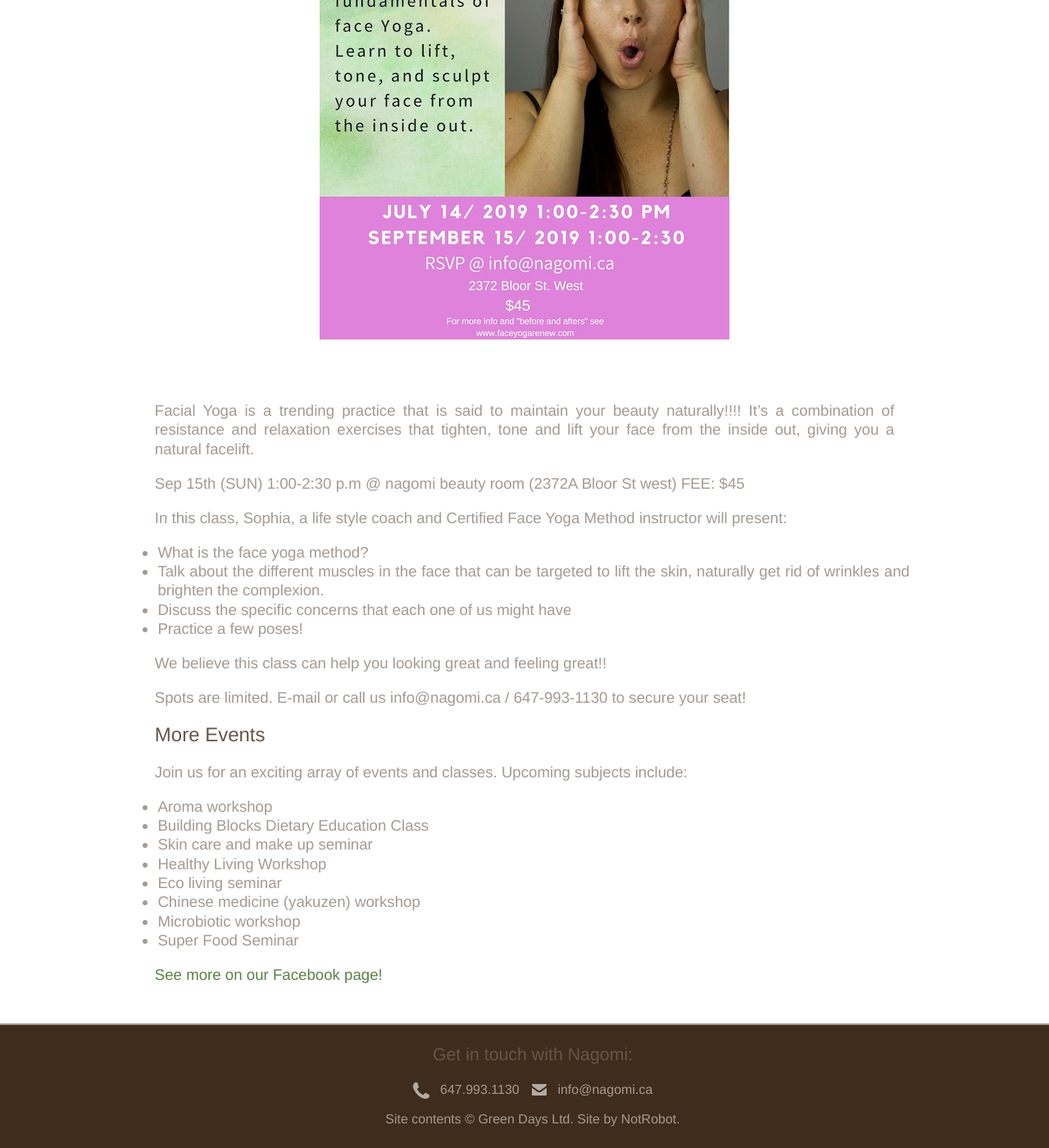
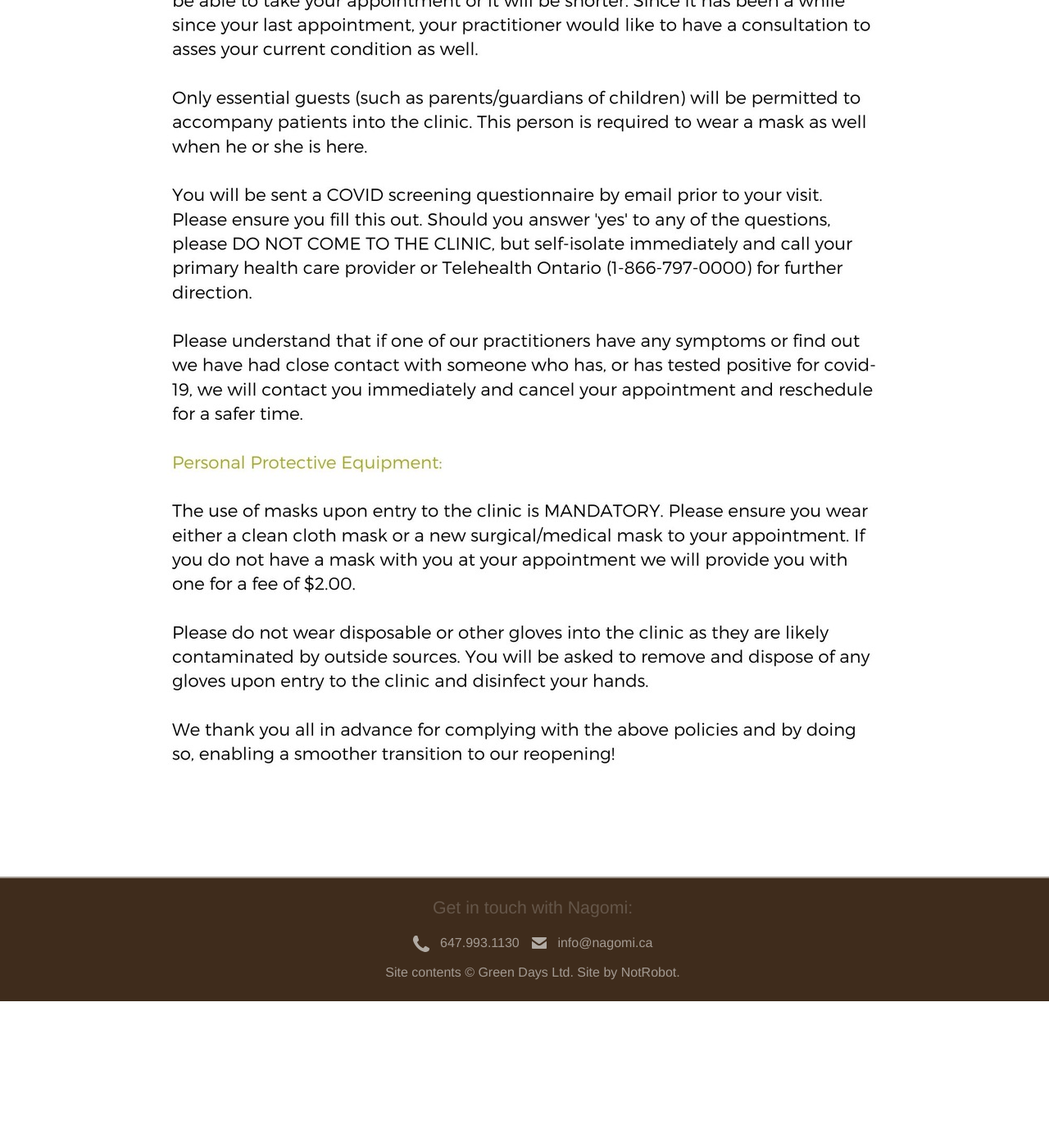
Before and after one commit to jamesaoverton/nagomi, a Jekyll site: the page built from events.md, in a window 1280 px wide and 1400 px high, scrolled down 831 px. Shown: the whole window at 82% size. Built offline with Jekyll 4.4.1, drawn with Linux system fonts in a browser that asks for light colours; after the commit the page ends 2052 px from its top, so only the background shows below that.

Commit message:
Update for 2020-06-10

```diff
--- a/events.md
+++ b/events.md
@@ -3,38 +3,6 @@ layout: default
 title: Events | Nagomi.ca
 ---
 
-# Upcoming Events
-
 <div class="img">
-![workshop flyer](photos/flyer.jpg)
+![Policies](assets/policies.jpg)
 </div>
-
-Facial Yoga is a trending practice that is said to maintain your beauty naturally!!!! It's a combination of resistance and relaxation exercises that tighten, tone and  lift your face from the inside out, giving you a natural facelift.
-
-Sep 15th (SUN) 1:00-2:30 p.m @ nagomi beauty room (2372A Bloor St west) FEE:  $45
-
-In this class, Sophia, a life style coach and Certified Face Yoga Method instructor will present:
-
-* What is the face yoga method?
-* Talk about the different muscles in the face that can be targeted to lift the skin, naturally get rid of wrinkles and brighten the complexion.
-* Discuss the specific concerns that each one of us might have
-* Practice a few poses!
-
-We believe this class can help you looking great and feeling great!!
-
-Spots are limited.  E-mail or call us info@nagomi.ca / 647-993-1130 to secure your seat!
-
-# More Events
-
-Join us for an exciting array of events and classes. Upcoming subjects include:
-
-  * Aroma workshop
-  * Building Blocks Dietary Education Class
-  * Skin care and make up seminar
-  * Healthy Living Workshop
-  * Eco living seminar
-  * Chinese medicine (yakuzen) workshop
-  * Microbiotic workshop
-  * Super Food Seminar
-
-[See more on our Facebook page!](https://www.facebook.com/nagomibeautyroom/events)
```
Also changed, not shown: index.md (+2 -1 lines), assets/policies.jpg (added), assets/reopening-1.jpg (added), assets/reopening-2.jpg (added).
